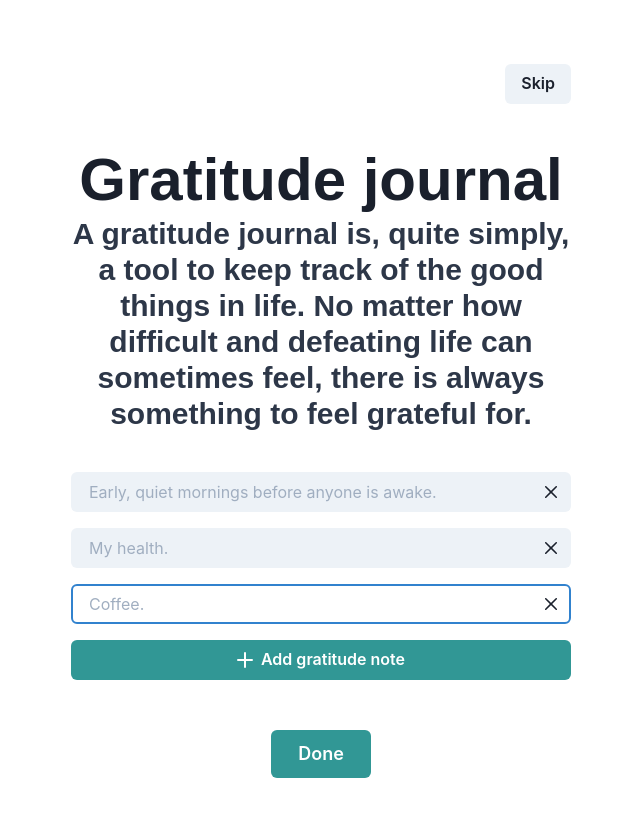
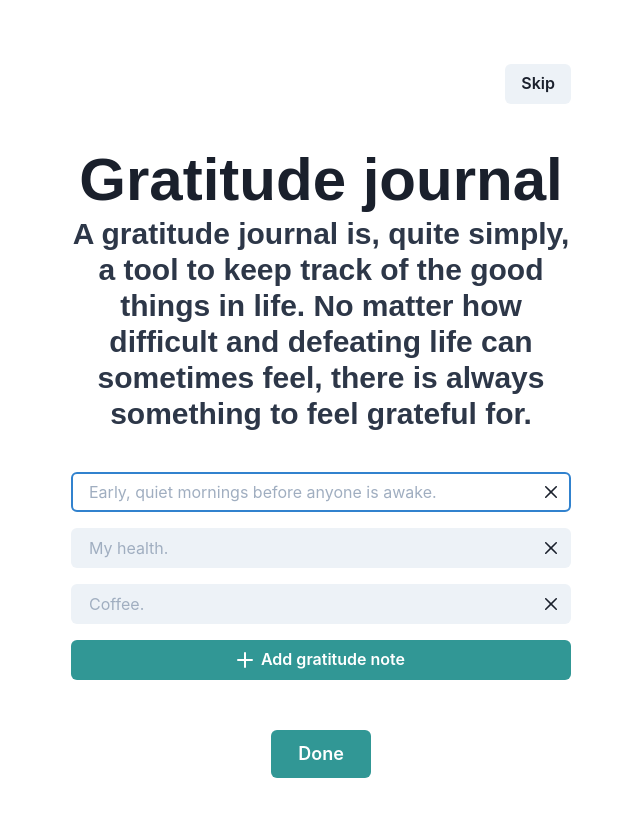
Before and after one commit to dim-stef/thiefofjoy-frontend, a Next.js app: page / in a window 1280 px wide. Shown: the top 816 px of the page, without its empty margins (319-959 px from the left). Built offline with nearby package versions, Linux system fonts and the light colour scheme; a web font is replaced by a local one.

Commit message:
fix: fixed note creator input bug

```diff
--- a/package.json
+++ b/package.json
@@ -14,11 +14,13 @@
     "@emotion/styled": "^11",
     "@reduxjs/toolkit": "^1.6.2",
     "@types/react-lottie": "^1.2.6",
+    "axios": "^0.24.0",
     "framer-motion": "^4",
     "next": "12.0.3",
     "react": "17.0.2",
     "react-dom": "17.0.2",
     "react-lottie": "^1.2.3",
+    "react-query": "^3.34.0",
     "react-redux": "^7.2.6"
   },
   "devDependencies": {
--- a/src/features/GratitudeNote/interfaces.d.ts
+++ b/src/features/GratitudeNote/interfaces.d.ts
@@ -1,5 +1,5 @@
 interface NoteInterface {
-  id: number;
+  id: string;
   placeholder?: string;
   body: string;
 }
--- a/src/flat/NoteCreator/index.tsx
+++ b/src/flat/NoteCreator/index.tsx
@@ -17,6 +17,7 @@ import { useSelector, useDispatch } from "react-redux";
 import { NoteInterface } from "../../features/GratitudeNote/interfaces";
 import { NoteCreatorProps } from "./interface";
 import { changeStep } from "../../features/Progress/progressSlice";
+import uuidv4 from "../../utils/uuid";
 
 function NoteCreator({
   addNewButtonText,
@@ -30,22 +31,25 @@ function NoteCreator({
       ? exampleNotes
       : [
           {
-            id: 0,
+            id: uuidv4(),
             body: "",
           },
         ]
   );
 
-  function onTextChange(e: React.ChangeEvent<HTMLInputElement>, id: number) {
+  function onTextChange(e: React.ChangeEvent<HTMLInputElement>, id: string) {
     let new_notes = [...notes];
-    new_notes[id].body = e.currentTarget.value;
+    const foundNote = new_notes.find(note=>note.id==id);
+    if(foundNote){
+      foundNote.body = e.currentTarget.value;
+    }
     setNotes(new_notes);
   }
 
   function onNewNoteClick() {
     let new_notes = [...notes];
     new_notes.push({
-      id: new_notes.length,
+      id: uuidv4(),
       body: "",
     });
     setNotes(new_notes);
@@ -53,11 +57,17 @@ function NoteCreator({
 
   function handleKeyDown(e: React.KeyboardEvent<HTMLDivElement>) {
     if (e.key == "Enter") {
-      onNewNoteClick();
+      let emptyNoteIndex = notes.findIndex((note)=>note.body=='' || !note.body)
+      if(emptyNoteIndex==-1){
+        onNewNoteClick();
+      }else{
+        notesRef.current[emptyNoteIndex]?.focus();
+      }
     }
   }
 
-  function handleRemoveNote(index: number) {
+  function handleRemoveNote(id: string) {
+    let index = notes.findIndex((note)=>note.id == id)
     let new_notes = [...notes];
     new_notes.splice(index, 1);
     setNotes(new_notes);
@@ -69,7 +79,14 @@ function NoteCreator({
   }
 
   useEffect(() => {
-    notesRef.current[notesRef.current.length - 1]?.focus();
+    // first check if there are empty inputs and attempt to focus on these
+    // this can be the case on the initial load where there are 3 empty inputs
+    let emptyNoteIndex = notes.findIndex((note)=>note.body=='' || !note.body)
+    if(emptyNoteIndex!=-1){
+      notesRef.current[emptyNoteIndex]?.focus();
+    }else{
+      notesRef.current[notesRef.current.length - 1]?.focus();
+    }
   }, [notes.length]);
 
   return (
@@ -92,7 +109,7 @@ function NoteCreator({
           />
           {notes.length > 1 && (
             <InputRightElement>
-              <CloseButton onClick={() => handleRemoveNote(i)} />
+              <CloseButton onClick={() => handleRemoveNote(note.id)} />
             </InputRightElement>
           )}
         </InputGroup>
--- /dev/null
+++ b/src/utils/uuid.ts
@@ -0,0 +1,17 @@
+function uuidv4() {
+  let d = new Date().getTime(),
+    d2 = (performance && performance.now && performance.now() * 1000) || 0;
+  return "xxxxxxxx-xxxx-4xxx-yxxx-xxxxxxxxxxxx".replace(/[xy]/g, (c) => {
+    let r = Math.random() * 16;
+    if (d > 0) {
+      r = (d + r) % 16 | 0;
+      d = Math.floor(d / 16);
+    } else {
+      r = (d2 + r) % 16 | 0;
+      d2 = Math.floor(d2 / 16);
+    }
+    return (c == "x" ? r : (r & 0x7) | 0x8).toString(16);
+  });
+}
+
+export default uuidv4;
```
Also changed, not shown: 1 other file (tests, documents, lock files or other folders).
